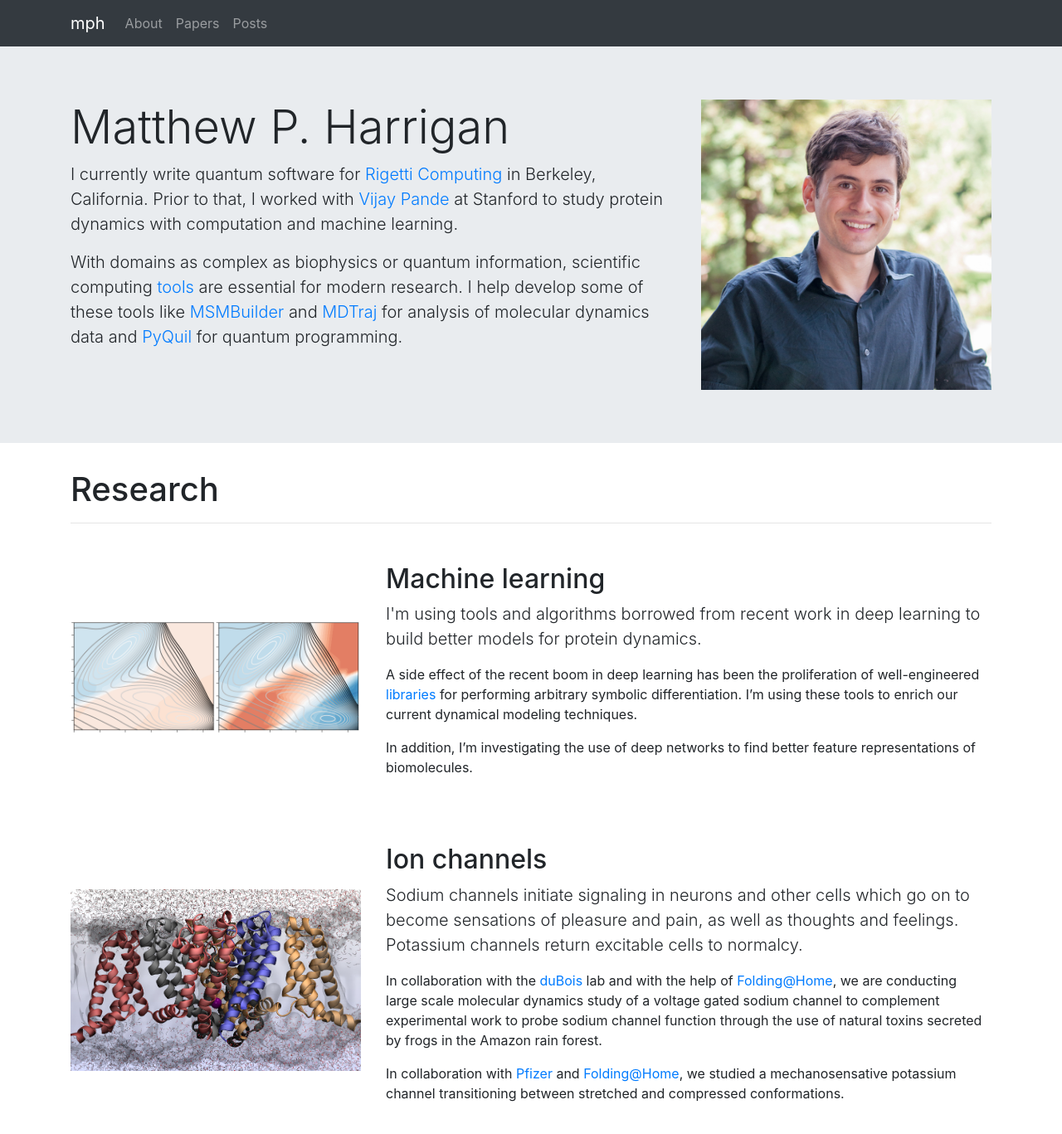
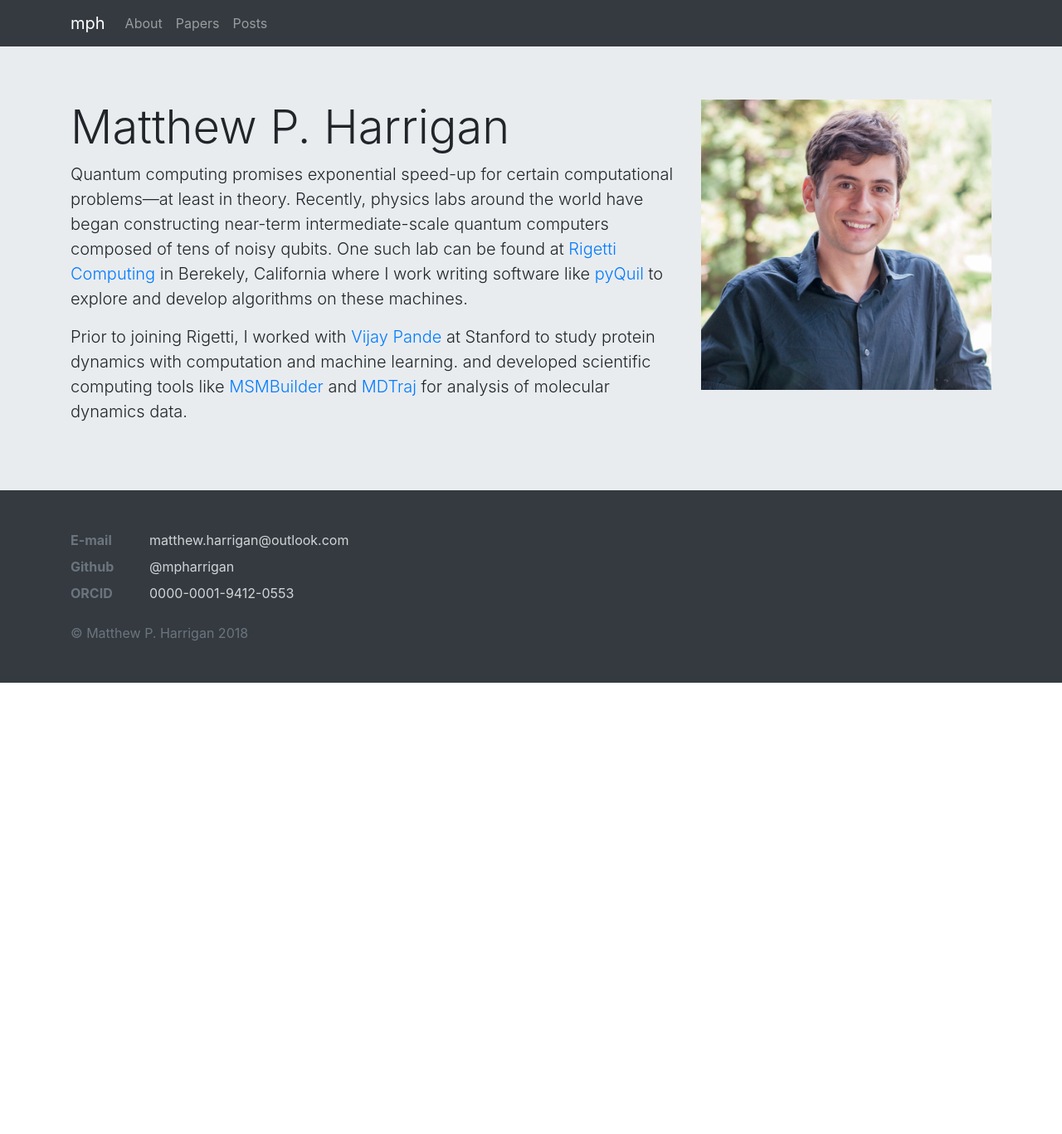
Before and after one commit to mpharrigan/mpharrigan.github.io, a Jekyll site: the page built from index.html, in a window 1280 px wide and 1400 px high. Shown: the top 1367 px of the window at 83% size. Built offline with Jekyll 4.4.1, drawn with Linux system fonts in a browser that asks for light colours; some of the changed text lies outside the part shown.

Commit message:
Get rid of stuff from front page

```diff
--- a/_data/index.yaml
+++ b/_data/index.yaml
@@ -2,17 +2,15 @@
 
 image: mph-2016ecr2.jpg
 jumbo: |+
-  I currently write quantum software for [Rigetti Computing] in Berkeley, California.
-  Prior to that,
+  Quantum computing promises exponential speed-up for certain computational problems---at least in theory.
+  Recently, physics labs around the world have began constructing near-term intermediate-scale quantum computers
+  composed of tens of noisy qubits. One such lab can be found at [Rigetti Computing] in Berekely, California
+  where I work writing software
+  like [pyQuil] to explore and develop algorithms on these machines.
+
+  Prior to joining Rigetti,
   I worked with [Vijay Pande] at Stanford to study protein dynamics with computation and machine learning.
-
-  With domains as complex as biophysics or quantum information, scientific computing [tools] are
-  essential for modern research.
-  I help develop some of these tools like [MSMBuilder] and [MDTraj] for analysis of molecular dynamics data
-  and [PyQuil] for quantum programming.
-
-
-  [tools]: #software
+  and developed scientific computing tools like [MSMBuilder] and [MDTraj] for analysis of molecular dynamics data.
 
   [vijay pande]: http://pande.stanford.edu/
   [openmm]: http://openmm.org/
--- a/index.html
+++ b/index.html
@@ -3,7 +3,7 @@ layout: bootstrap
 title: Matthew Harrigan
 ---
 
-<div class="jumbotron jumbotron-fluid">
+<div class="jumbotron jumbotron-fluid" style="margin-bottom: 0">
   <div class="container">
     <div class="row">
       <div class="col-sm-8">
@@ -17,30 +17,21 @@ title: Matthew Harrigan
   </div>
 </div>
 
+<!--
 <div id="research" class="container-fluid" style="margin-bottom:1rem;"><div class="container">
-  <h1>Research</h1>
+  <h2>Research</h2>
   <hr>
-  <!-- see _data/content/research.yaml for content -->
-  {% for cont in site.data.research %}
-  <div class="row" style="padding:2rem 0;">
-    <div class="col-sm-4 align-self-center">
-      <img src="research/{{cont.image}}" class="img-fluid" />
-    </div>
-    <div class="col-sm-8">
-      <h2>{{cont.title}}</h2>
-      <p class="lead">{{cont.lead}}</p>
-      {{cont.content | markdownify}}
-    </div>
-  </div>
-  {% endfor %}
+  <p class="lead">Can put something here maybe.</p>
+
   <div class="row">
     <div class="col">
-      <p class="text-center" style="font-size: 2rem; font-weight:300; padding:1rem 0;">
+      <p class="text-center" style="font-size: 1.5rem; font-weight:300; padding:1rem 0;">
         For a complete list of papers, go to the <a href="papers/">papers</a> page.
       </p>
     </div>
   </div>
 </div></div>
+-->
 
 <style>
   .url-list li + li {
@@ -48,11 +39,11 @@ title: Matthew Harrigan
   }
 </style>
 
-
+<!--
 <div id="software" class="container-fluid bg-light" style="padding:1rem 0; margin-bottom:0"><div class="container">
   <h1>Software</h1>
   <hr>
-  <!-- see _data/content/software.yaml for content -->
+  <! -- see _data/content/software.yaml for content -- >
   {% for cont in site.data.software %}
   <div class="row" style="padding:2rem 0;">
     <div class="col-sm-4">
@@ -73,6 +64,7 @@ title: Matthew Harrigan
   </div>
   {% endfor %}
 </div></div>
+-->
 
 <!--
 vim: ts=2 sw=2 et
--- a/papers/index.html
+++ b/papers/index.html
@@ -6,8 +6,8 @@ lead: |+
   <div class="row">
     <div class="col-md-10">
       <p class="lead">
-        A complete list of my publications. For a broader overview of my research interests, check out the
-        <a href="/#research">research</a> section of the front page.
+        A list of my publications relating to my work developing new analysis methods for
+        molecular dynamics simulations and applying the techniques to cation channels.
       </p>
     </div>
   </div>
@@ -18,21 +18,30 @@ lead: |+
     content: "\2013";
     margin-right: 0.2rem;
   }
-  .list-inline-item:not(:last-child){
+
+  .list-inline-item:not(:last-child) {
     margin-right: 0.8rem;
   }
+
   ol#pubs {
     font-size: larger;
   }
-  ol#pubs .pubcontent{
+
+  ol#pubs .pubcontent {
     font-size: 1rem;
   }
-  ol#pubs>li {
+
+  ol#pubs > li {
     margin-bottom: 1rem;
   }
 </style>
 
-<div class="container-fluid" style="padding:1rem 0"><div class="container">
+<div class="container">
+  <div class="row align-items-center">
+    {% for cont in site.data.research %}
+    <div class="col"><img src="../research/{{cont.image}}" class="img-fluid"/></div>
+    {% endfor %}
+  </div>
   <div class="row">
     <div class="col-lg-9 col-xs-12">
       <ol id="pubs">
@@ -60,7 +69,7 @@ lead: |+
 
     </div>
   </div>
-</div></div>
+</div>
 
 <!-- vim: ts=2 sw=2 et
 -->
```
